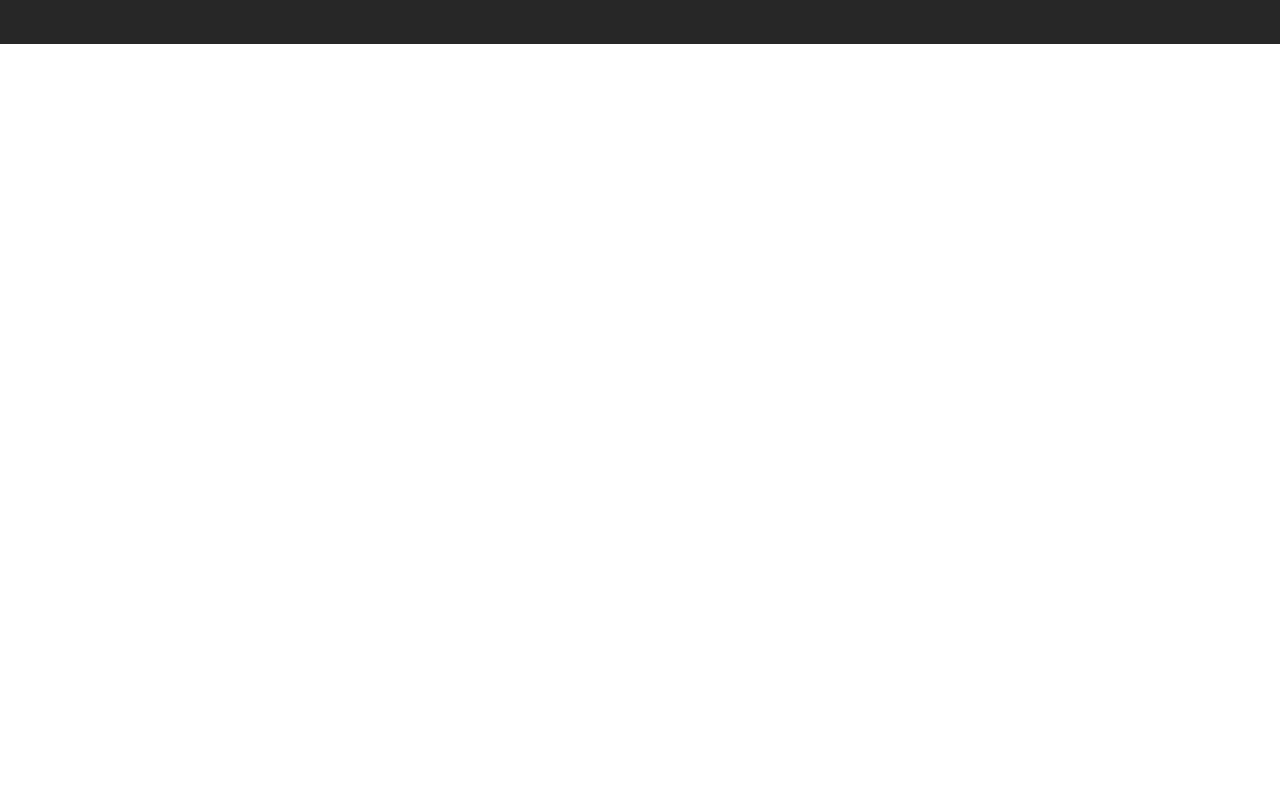
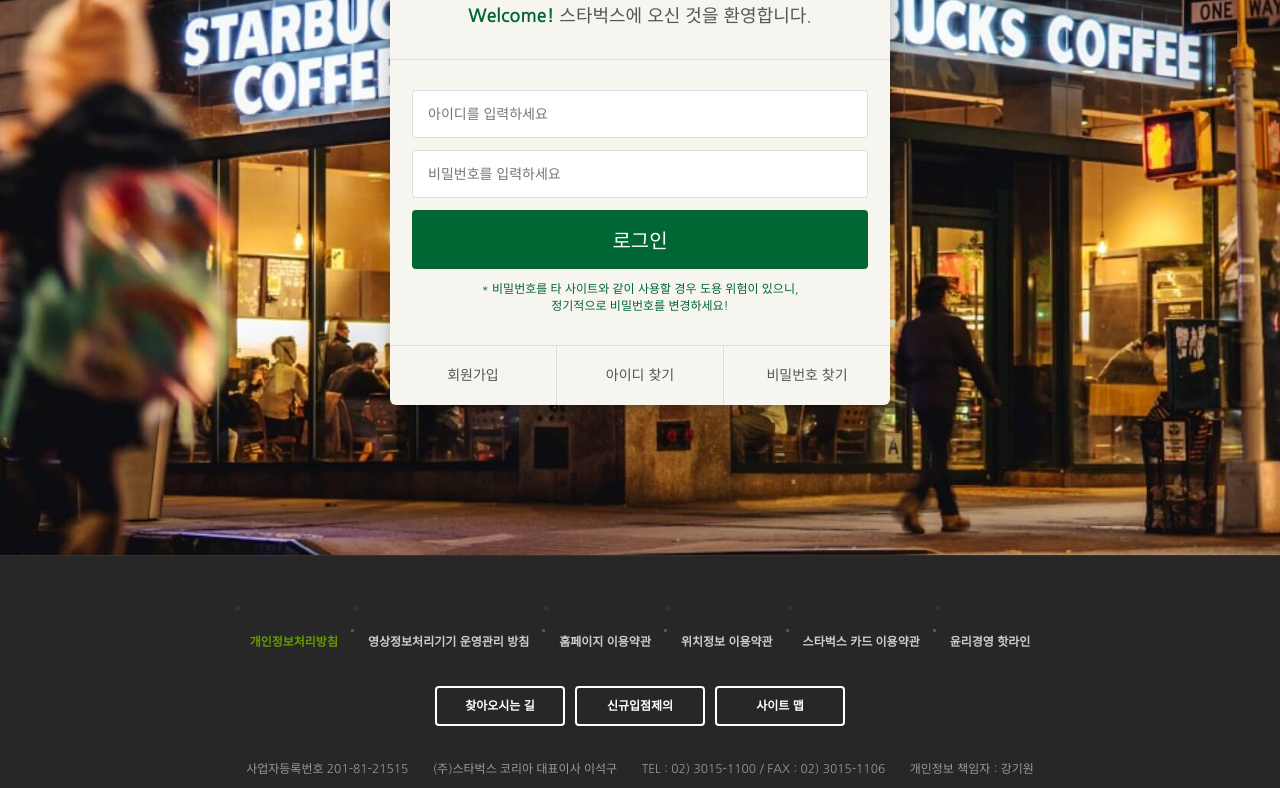
Before and after one commit to busangangster/starbucks, a plain HTML site: page signin/index.html in a window 1280 px wide. Shown: the part 312-1100 px from the top of the page. Before the commit the page ends 800 px from the top, so only its background shows below. Drawn offline with nearby package versions, Linux system fonts and the light colour scheme.

Commit message:
로그인 페이지 완성

```diff
--- /dev/null
+++ b/css/signin.css
@@ -0,0 +1,78 @@
+.signin {
+  margin-top: 120px;
+  padding: 100px 0 150px;
+  background-image: url("../images/signin_bg.jpg");
+  background-repeat: no-repeat;
+  background-position: center;
+  background-attachment: fixed;
+  background-size: cover;
+}
+.signin h1 {
+  color: #fff;
+  font-size: 30px;
+  font-weight: 700;
+  text-align: center;
+  margin-bottom: 24px;
+}
+.signin__card {
+  width: 500px;
+  margin: 0 auto;
+  border-radius: 6px;
+  background-color: #f6f5f0;
+  box-shadow: 2px 2px 20px rgba(0,0,0,.3);
+  color: #555;
+}
+.signin__card h2 {
+  padding: 30px;
+  font-size: 18px;
+  text-align: center;
+  border-bottom: 1px solid #ddd;
+}
+.signin__card h2 strong {
+  font-weight:  700;
+  color: #006633;
+}
+.signin__card form {
+  padding: 30px 22px;
+}
+.signin__card form input {
+  width: 100%;
+  margin-bottom: 12px;
+  padding: 15px;
+  border: 1px solid #ddd;
+  border-radius: 4px;
+  outline: none;
+  box-sizing: border-box;
+  font-size: 14px;
+}
+.signin__card form [type="submit" ] {
+  background-color:  #006633;
+  border: none;
+  color: #fff;
+  font-size: 20px;
+  cursor: pointer;
+}
+.signin__card form p {
+  font-size: 12px;
+  color: #006633;
+  text-align: center;
+}
+.signin__card .actions {
+  display: flex;
+  border-top: 1px solid #ddd;
+}
+.signin__card .actions a {
+  flex-grow: 1;
+  flex-basis: 0;
+  text-align: center;
+  padding: 20px;
+  color: #555;
+  font-size: 14px;
+  border-right: 1px solid #ddd;
+}
+.signin__card .actions a:last-child {
+  border-right: none;
+}
+.signin__card .actions a:hover {
+  text-decoration: underline;
+}
--- a/signin/index.html
+++ b/signin/index.html
@@ -27,6 +27,7 @@
   <link href="https://fonts.googleapis.com/css2?family=Nanum+Gothic:wght@400;700&display=swap" rel="stylesheet">
   <link rel="stylesheet" href="https://fonts.googleapis.com/icon?family=Material+Icons">
   <link rel=" stylesheet" href="../css/common.css">
+  <link rel="stylesheet" href="../css/signin.css">
 
   <script defer src="../js/common.js"></script>
 </head>
@@ -364,7 +365,28 @@
   </header>
 
 
-  <section class="signin"></section>
+  <section class="signin">
+    <h1>로그인</h1>
+    <div class="signin__card">
+      <h2>
+        <strong>Welcome!</strong> 스타벅스에 오신 것을 환영합니다.
+      </h2>
+      <form>
+        <input type="text" placeholder="아이디를 입력하세요" />
+        <input type="password" placeholder="비밀번호를 입력하세요" />
+        <input type="submit" value='로그인' />
+        <p>
+          * 비밀번호를 타 사이트와 같이 사용할 경우 도용 위험이 있으니,<br />
+          정기적으로 비밀번호를 변경하세요!
+        </p>
+      </form>
+      <div class="actions">
+        <a href="javascript:void(0)">회원가입</a>
+        <a href="javascript:void(0)">아이디 찾기</a>
+        <a href="javascript:void(0)">비밀번호 찾기</a>
+      </div>
+    </div>
+  </section>
 
   <!-- FOOTER -->
   <footer>
```
